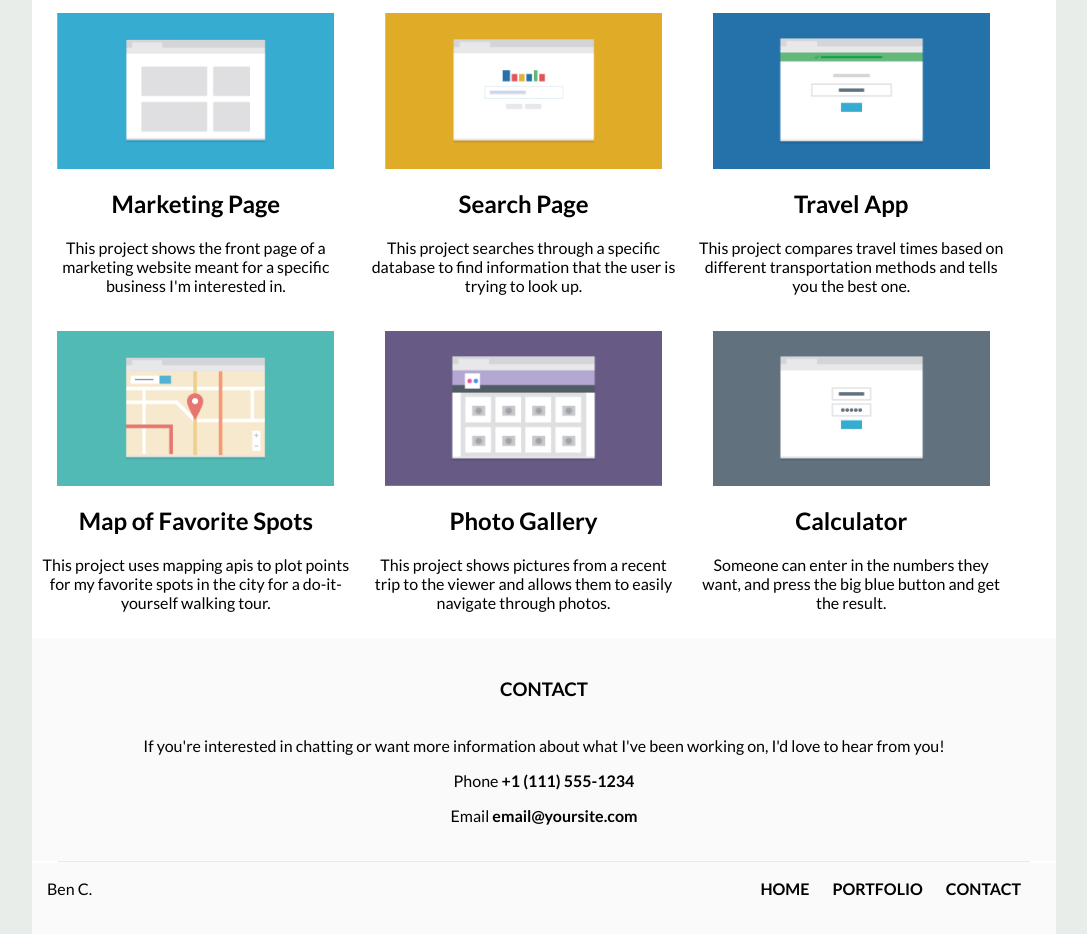
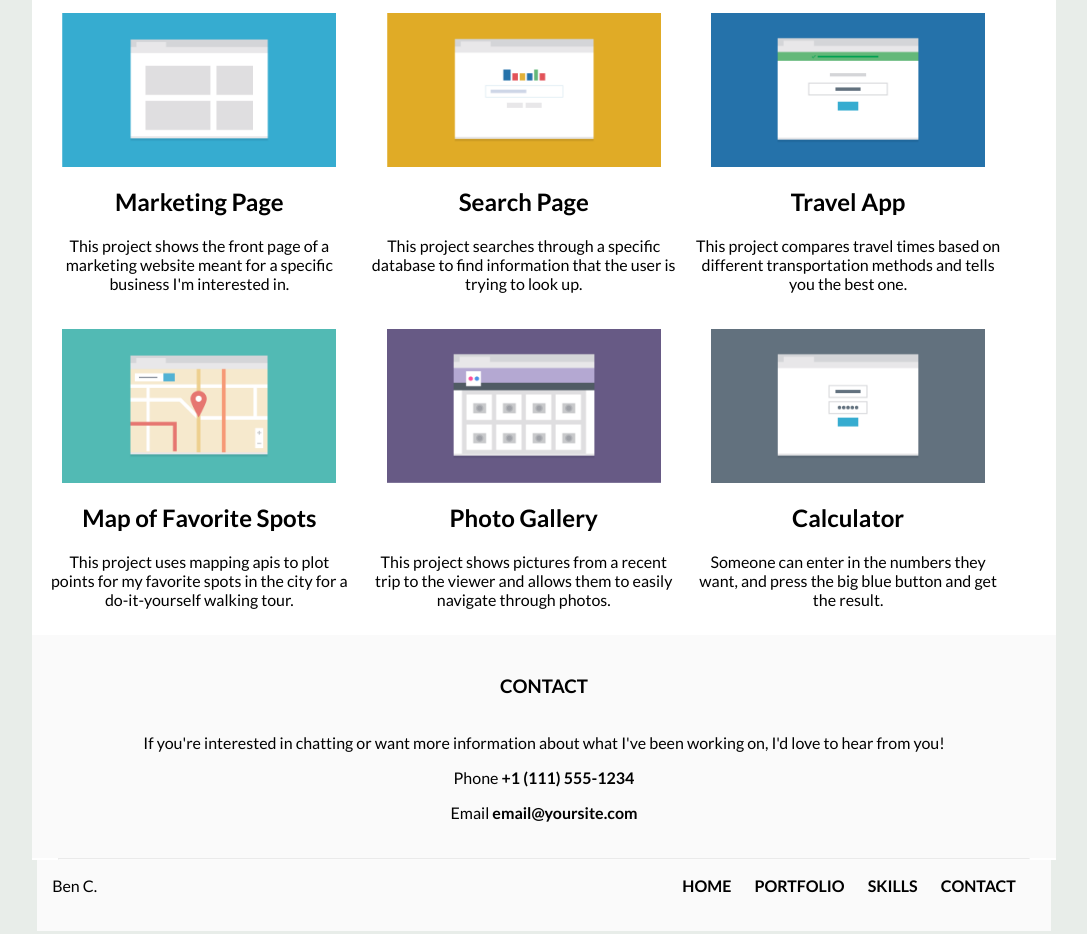
Before and after one commit to bcarlso1/Portfolio-Project-2, a plain HTML site: page index.html in a window 1280 px wide. Shown: the part 661-1595 px from the top of the page, without its empty margins (96-1183 px from the left). Drawn offline with Linux system fonts and the light colour scheme.

Commit message:
Add files via upload

```diff
--- a/css/styles.css
+++ b/css/styles.css
@@ -8,13 +8,18 @@ a {
 }
 
 a:hover {
-    color: green;
+    color: yellow;
 }
 
 body {
     font-family: 'Lato', sans-serif;
     background-color: #e8ede9;
-    width: 60%;
+    margin: 0 auto;
+}
+
+.center {
+    max-width: 1300px;
+    width: 99%;
     margin: 0 auto;
 }
 
@@ -126,6 +131,7 @@ hr {
 
 #name {
     float: left;
+    padding-top: 20px;
 }
 
 footer {
@@ -149,6 +155,13 @@ footer {
     margin: 0;
     padding-right: 20px;
 }
+
+.clearfix::after {
+    content: "";
+    display: table;
+    clear: both;
+}
+
 
 /* Media Queries */
 
@@ -210,6 +223,10 @@ footer {
     display: none;
 }
 
+#name {
+    padding-top: 0px;
+}
+
 }
 
 @media (min-width: 1024px) {
--- a/index.html
+++ b/index.html
@@ -12,11 +12,11 @@
 
 <body>
     <header>
-    <div class="clearfix">
+    <div class="clearfix center">
     <h1>Ben C.</h1>
     <nav>
         <ul>
-        <li><a href="index.html">Home</a></li>
+        <li><a href="#">Home</a></li>
         <li><a href="#portfolio">Portfolio</a></li>
         <li><a href="#skills">Skills</a></li>
         <li><a href="#contact">Contact</a></li>
@@ -31,18 +31,18 @@
     </header>
 
  <main>
-            <div>
-            <h3 class="clearfix skills"><a id="skills">Skills</a></h3>
+            <div class="clearfix center">
+            <h3 class="skills" id="skills">Skills</h3>
             <ul class="skills-list">
-            <li>HTML</li>
-            <li>CSS</li>
-            <li>More Coming Soon</li>
+                <li>HTML</li>
+                <li>CSS</li>
+                <li>More Coming Soon</li>
             </ul>
             </div>
 
-     <h3 class="clearfix portfolio"><a id="portfolio">Portfolio</a></h3>
+     <h3 class="portfolio" id="portfolio">Portfolio</h3>
 
-     <div class="clearfix">
+     <div class="clearfix center">
 
      <div class="segment left">
      <img src="images/portfolio-1.png" alt="portfolio icon" class="webpage-image">
@@ -82,8 +82,8 @@
 
 </div>
 
- <div class="contact">
-     <h3><a id="contact">Contact</a></h3>
+ <div class="contact clearfix">
+     <h3 id="contact">Contact</h3>
      <p>If you're interested in chatting or want more information about what I've been working on, I'd love to hear from you!</p>
      <p>Phone <span>+1 (111) 555-1234</span></p>
      <p>Email <span>email@yoursite.com</span></p>
@@ -91,14 +91,15 @@
     <hr>
 </main>
 
-<footer class="clearfix">
+<footer class="clearfix center">
 
 <p id="name">Ben C.</p>
 <p id="top"><a href="index.html">BACK TO TOP</a></p>
 <ul class="footer-nav">
-    <li class="nav-foot">Home</li>
-    <li class="nav-foot">Portfolio</li>
-    <li class="nav-foot">Contact</li>
+    <li class="nav-foot"><a href="#">Home</a></li>
+    <li class="nav-foot"><a href="#portfolio">Portfolio</a></li>
+    <li class="nav-foot"><a href="#skills">Skills</a></li>
+    <li class="nav-foot"><a href="#contact">Contact</a></li>
 </ul>
 
 </footer>
```
